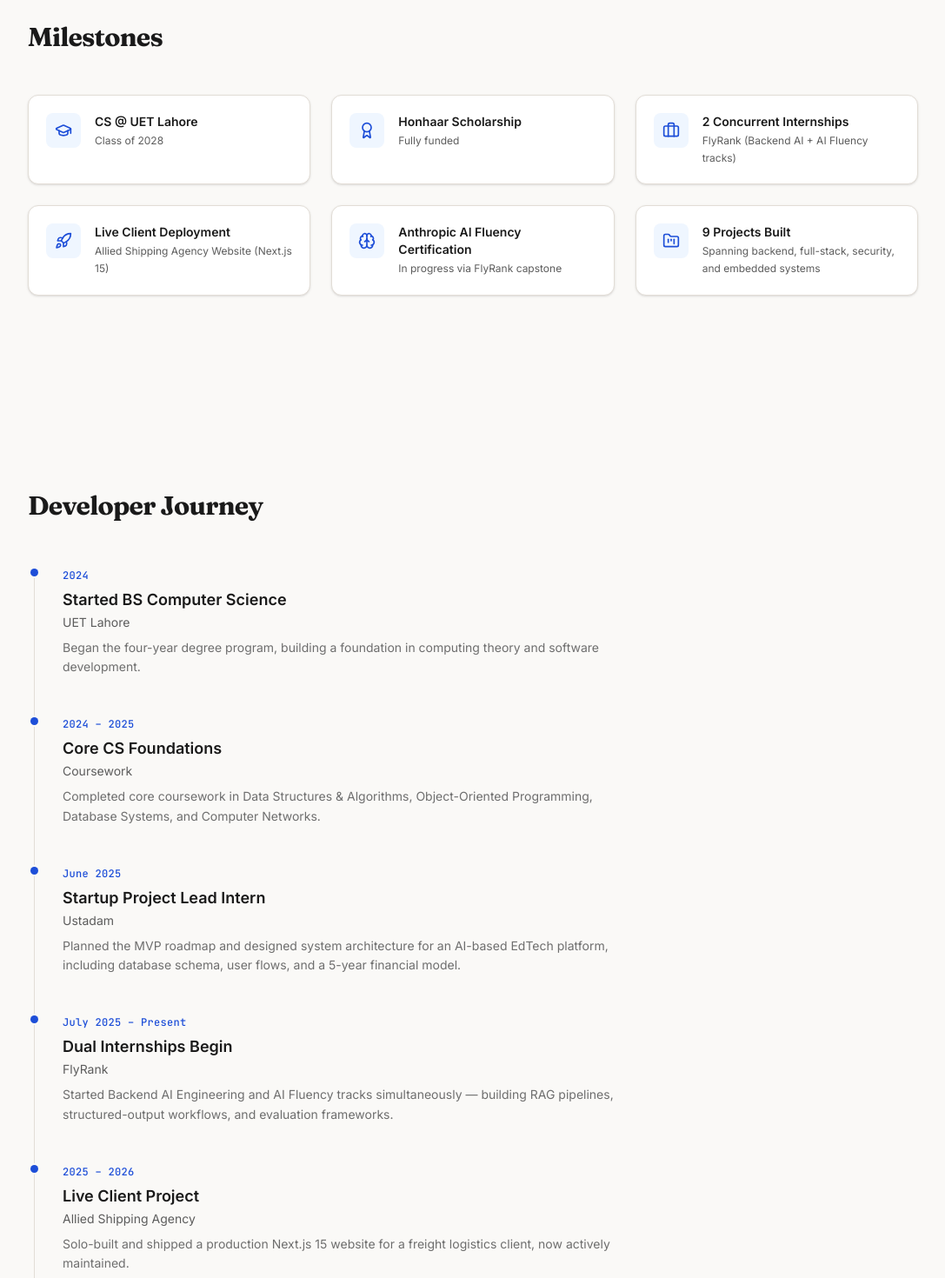
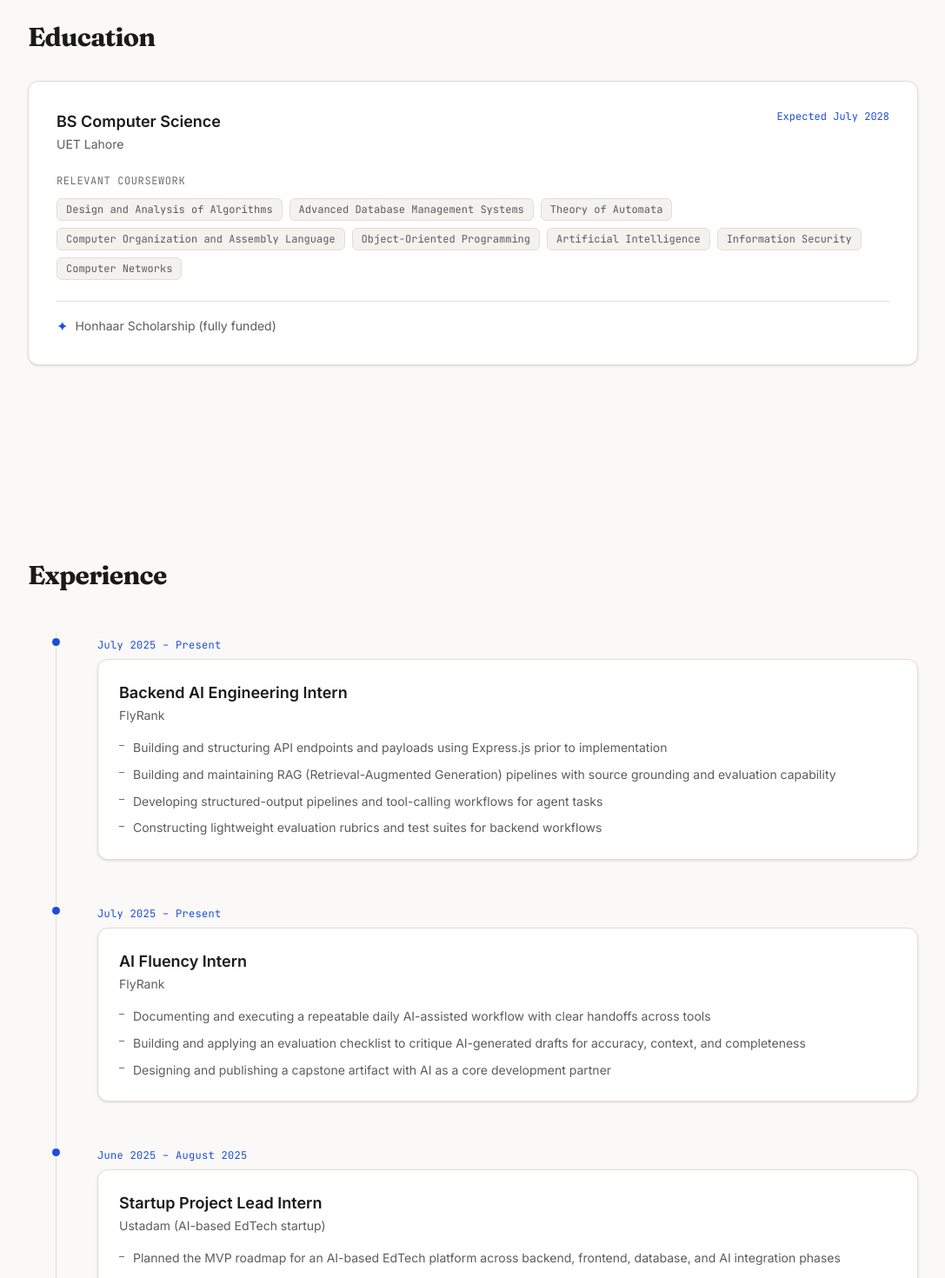
Before and after one commit to Mairaarshad19/Portfolio, a Next.js app: page / in a window 1280 px wide. Shown: the part 1560-3030 px from the top of the page at 87% size, without its empty margins (96-1183 px from the left). Built offline with nearby package versions, Linux system fonts and the light colour scheme.

Commit message:
refactor: remove duplicate Developer Journey and Milestones sections

```diff
--- a/src/app/page.tsx
+++ b/src/app/page.tsx
@@ -1,7 +1,5 @@
 import Hero from "@/components/Hero";
 import About from "@/components/About";
-import Milestones from "@/components/Milestones";
-import Journey from "@/components/Journey";
 import Education from "@/components/Education";
 import Experience from "@/components/Experience";
 import Projects from "@/components/Projects";
@@ -15,8 +13,6 @@ export default function Home() {
     <>
       <Hero />
       <About />
-      <Milestones />
-      <Journey />
       <Education />
       <Experience />
       <Projects />
--- a/src/components/Journey.tsx
+++ /dev/null
@@ -1,91 +0,0 @@
-"use client";
-
-import { useScrollReveal } from "@/lib/useScrollReveal";
-
-const milestones = [
-  {
-    year: "2024",
-    title: "Started BS Computer Science",
-    subtitle: "UET Lahore",
-    description:
-      "Began the four-year degree program, building a foundation in computing theory and software development.",
-  },
-  {
-    year: "2024 – 2025",
-    title: "Core CS Foundations",
-    subtitle: "Coursework",
-    description:
-      "Completed core coursework in Data Structures & Algorithms, Object-Oriented Programming, Database Systems, and Computer Networks.",
-  },
-  {
-    year: "June 2025",
-    title: "Startup Project Lead Intern",
-    subtitle: "Ustadam",
-    description:
-      "Planned the MVP roadmap and designed system architecture for an AI-based EdTech platform, including database schema, user flows, and a 5-year financial model.",
-  },
-  {
-    year: "July 2025 – Present",
-    title: "Dual Internships Begin",
-    subtitle: "FlyRank",
-    description:
-      "Started Backend AI Engineering and AI Fluency tracks simultaneously — building RAG pipelines, structured-output workflows, and evaluation frameworks.",
-  },
-  {
-    year: "2025 – 2026",
-    title: "Live Client Project",
-    subtitle: "Allied Shipping Agency",
-    description:
-      "Solo-built and shipped a production Next.js 15 website for a freight logistics client, now actively maintained.",
-  },
-  {
-    year: "July 2026 – Present",
-    title: "Mobile Development",
-    subtitle: "DevInfantary",
-    description:
-      "Cross-platform Flutter app development, expanding into mobile application architecture and UI engineering.",
-  },
-];
-
-export default function Journey() {
-  const { ref, revealed } = useScrollReveal();
-
-  return (
-    <section id="journey" className="py-28">
-      <div
-        ref={ref}
-        className={`container-content scroll-reveal ${revealed ? "revealed" : ""}`}
-      >
-        <h2 className="text-2xl sm:text-3xl font-display font-bold tracking-tight text-fg mb-12">
-          Developer Journey
-        </h2>
-
-        <div className="relative">
-          {/* Vertical timeline line */}
-          <div className="absolute left-[7px] top-2 bottom-2 w-px bg-border" />
-
-          <div className="space-y-10">
-            {milestones.map((m, i) => (
-              <div key={i} className="relative pl-8 sm:pl-10">
-                {/* Timeline dot */}
-                <div className="absolute left-[3px] sm:left-[3px] top-1.5 w-[9px] h-[9px] rounded-full bg-accent ring-2 ring-bg" />
-
-                {/* Year badge */}
-                <span className="inline-block mb-1.5 text-xs font-mono text-accent tracking-wide font-medium">
-                  {m.year}
-                </span>
-
-                {/* Content */}
-                <h3 className="text-lg font-semibold text-fg">{m.title}</h3>
-                <p className="text-sm text-fg-muted mt-0.5 mb-2">{m.subtitle}</p>
-                <p className="text-sm text-fg-dim leading-relaxed max-w-2xl">
-                  {m.description}
-                </p>
-              </div>
-            ))}
-          </div>
-        </div>
-      </div>
-    </section>
-  );
-}
--- a/src/components/Milestones.tsx
+++ /dev/null
@@ -1,73 +0,0 @@
-"use client";
-
-import { GraduationCap, Award, Briefcase, Rocket, Brain, FolderKanban } from "lucide-react";
-import { useScrollReveal } from "@/lib/useScrollReveal";
-
-const milestones = [
-  {
-    icon: GraduationCap,
-    title: "CS @ UET Lahore",
-    detail: "Class of 2028",
-  },
-  {
-    icon: Award,
-    title: "Honhaar Scholarship",
-    detail: "Fully funded",
-  },
-  {
-    icon: Briefcase,
-    title: "2 Concurrent Internships",
-    detail: "FlyRank (Backend AI + AI Fluency tracks)",
-  },
-  {
-    icon: Rocket,
-    title: "Live Client Deployment",
-    detail: "Allied Shipping Agency Website (Next.js 15)",
-  },
-  {
-    icon: Brain,
-    title: "Anthropic AI Fluency Certification",
-    detail: "In progress via FlyRank capstone",
-  },
-  {
-    icon: FolderKanban,
-    title: "9 Projects Built",
-    detail: "Spanning backend, full-stack, security, and embedded systems",
-  },
-];
-
-export default function Milestones() {
-  const { ref, revealed } = useScrollReveal();
-
-  return (
-    <section className="py-28">
-      <div
-        ref={ref}
-        className={`container-content scroll-reveal ${revealed ? "revealed" : ""}`}
-      >
-        <h2 className="text-2xl sm:text-3xl font-display font-bold tracking-tight text-fg mb-12">
-          Milestones
-        </h2>
-
-        <div className="stagger-container grid grid-cols-1 sm:grid-cols-2 lg:grid-cols-3 gap-6">
-          {milestones.map((m, i) => (
-            <div
-              key={i}
-              className="card-lift stagger-item flex items-start gap-4 bg-bg-elevated border border-border rounded-xl p-5 shadow-sm"
-            >
-              <div className="w-10 h-10 rounded-lg bg-accent-subtle flex items-center justify-center text-accent shrink-0">
-                <m.icon size={20} />
-              </div>
-              <div className="min-w-0">
-                <h3 className="text-sm font-semibold text-fg">{m.title}</h3>
-                <p className="text-xs text-fg-muted mt-0.5 leading-relaxed">
-                  {m.detail}
-                </p>
-              </div>
-            </div>
-          ))}
-        </div>
-      </div>
-    </section>
-  );
-}
```
